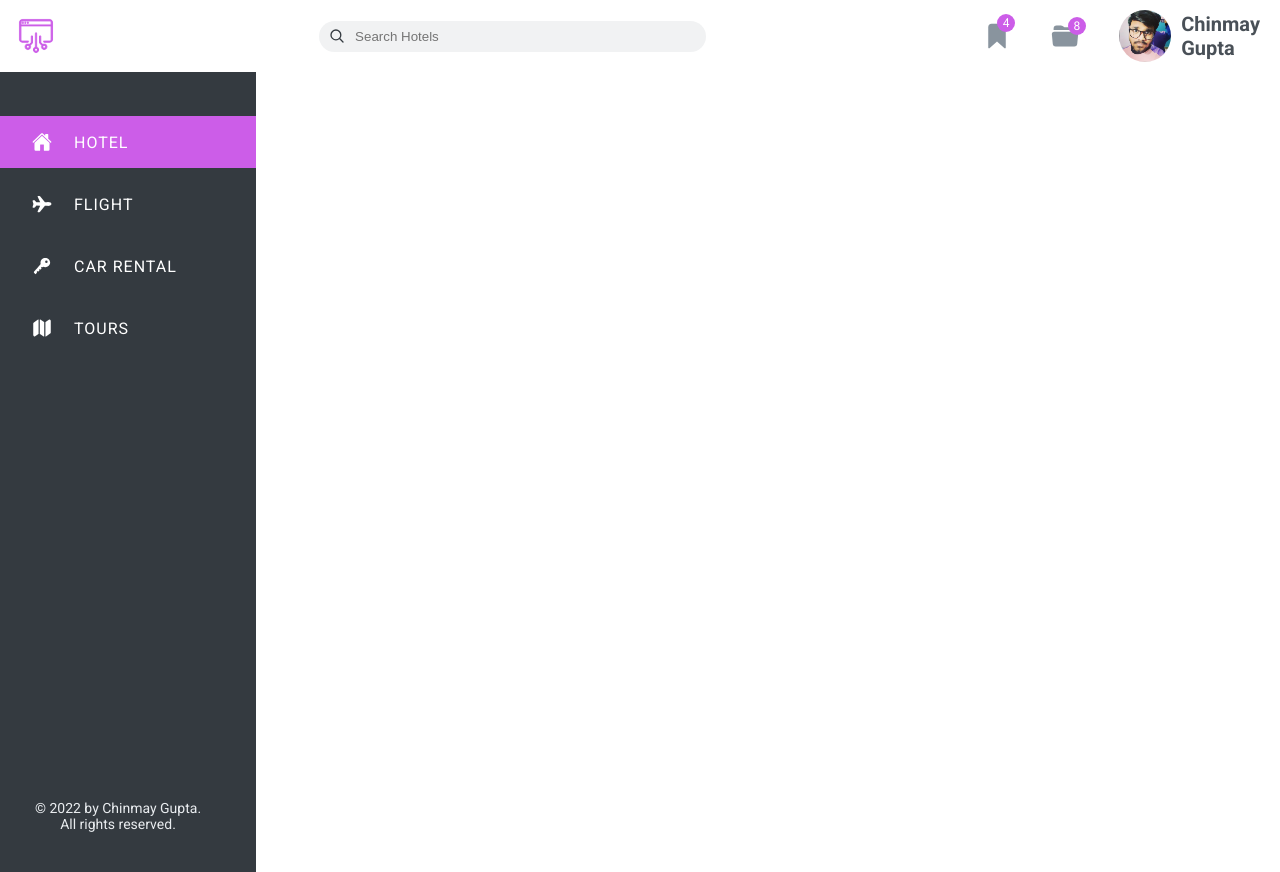
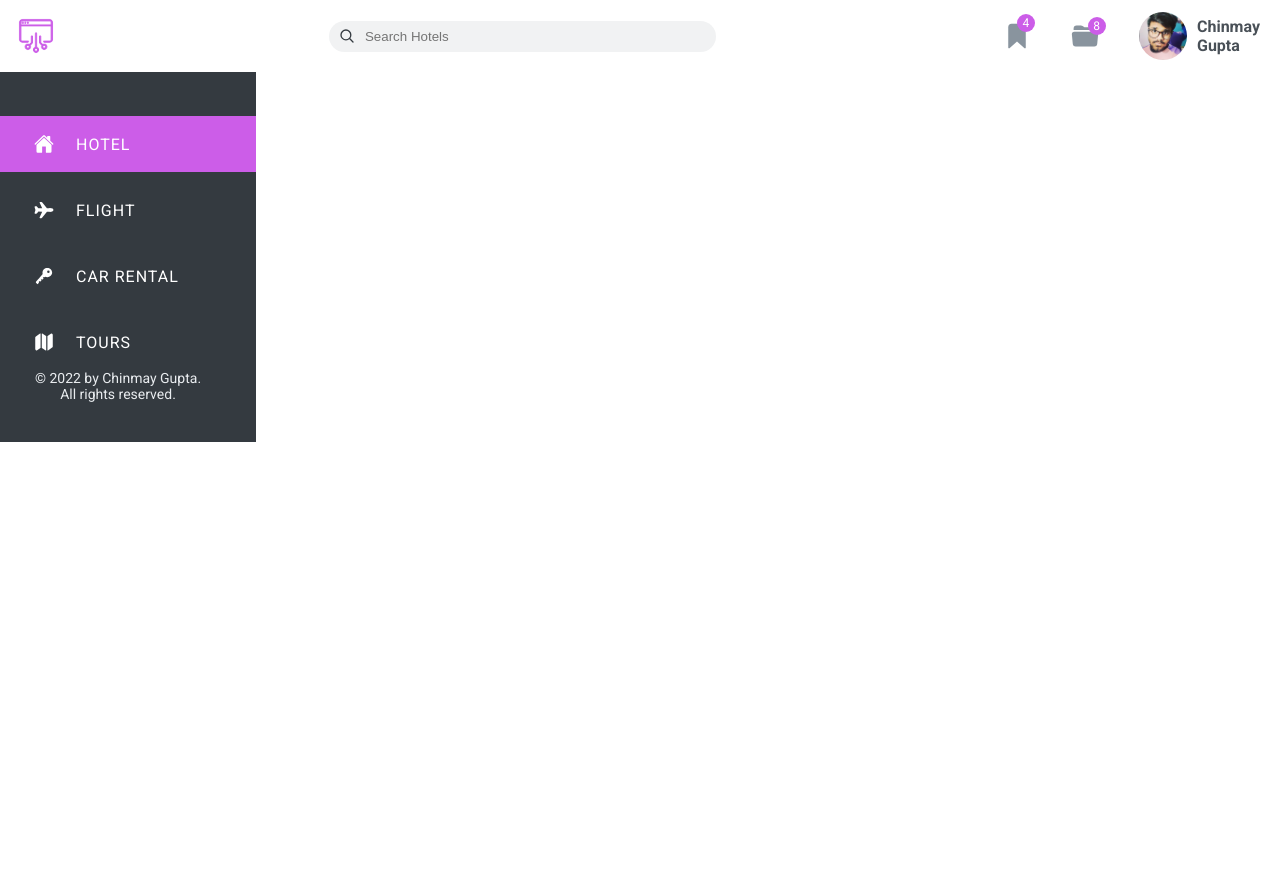
Before and after one commit to chinmay-gupta-2003/PWA-Hotel-Design, a plain HTML site: page index.html in a window 1280 px wide. After the commit the page ends 800 px from the top, so only its background shows below. Drawn offline with nearby package versions, Linux system fonts and the light colour scheme; a web font is replaced by a local one.

Commit message:
Minor Changes

```diff
--- a/style.css
+++ b/style.css
@@ -132,11 +132,11 @@ input[type="search"]::-webkit-search-results-decoration {
 }
 .user-prof-pic {
   border-radius: 50%;
-  width: 5.2rem;
-  height: 5.2rem;
+  width: 4.8rem;
+  height: 4.8rem;
 }
 .user-prof-name {
-  font-size: 2rem;
+  font-size: 1.6rem;
   font-weight: 600;
   color: #495057;
 }
@@ -175,9 +175,8 @@ input[type="search"]::-webkit-search-results-decoration {
   display: flex;
   flex-direction: column;
   justify-content: space-between;
-
   background-color: #343a40;
-  height: 80rem;
+  /* height: 80rem; */
 }
 .navigation-pane {
   margin-top: 4.4rem;
@@ -190,7 +189,7 @@ input[type="search"]::-webkit-search-results-decoration {
 .navigation-list li {
   list-style: none;
   font-size: 1.6rem;
-  padding: 1.6rem;
+  padding: 1.8rem;
   color: #fff;
   text-transform: uppercase;
   font-weight: 400;
```
